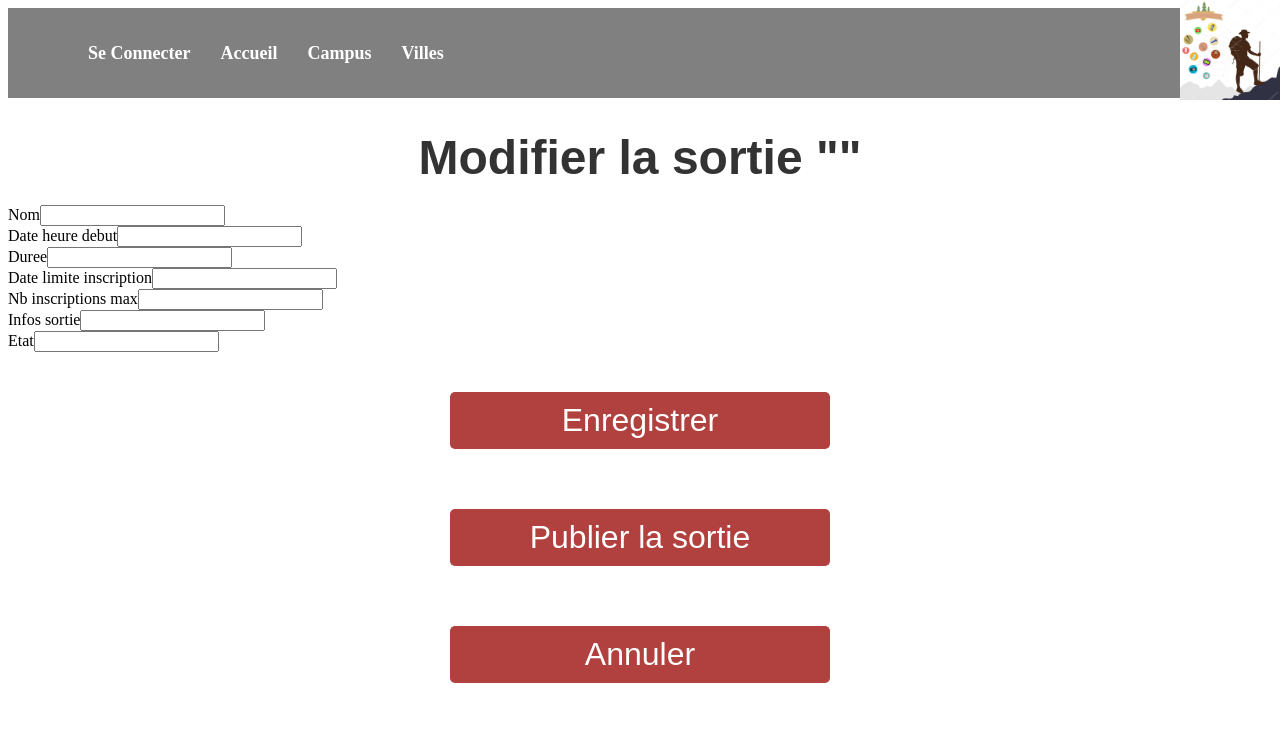
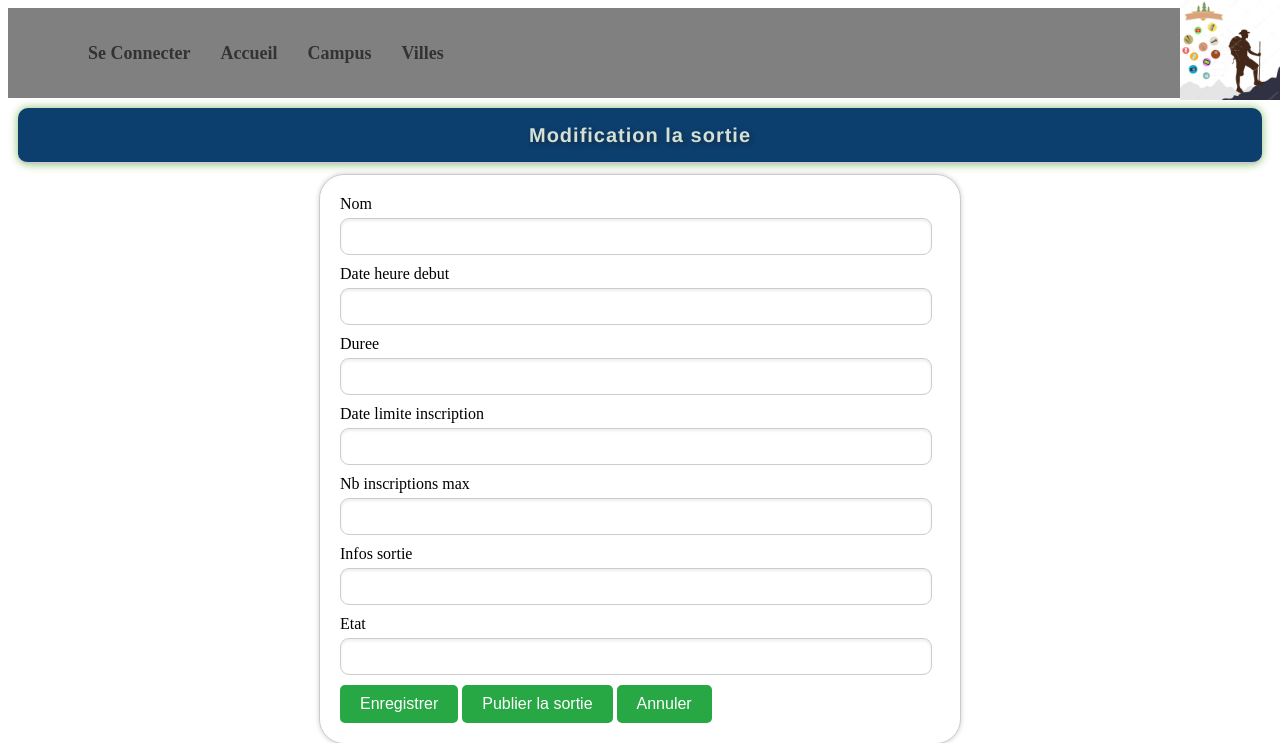
Before and after one commit to Jbb29950/SortieENI, a Symfony app: template templates/sortie/modifierSortie.html.twig in a window 1280 px wide. Shown: the top 743 px of the page. Run offline with Twig, Linux system fonts and the light colour scheme; the template is opened without the code that fills it, so the values that code supplies are empty; form fields are guessed from the names that the template uses; some libraries are stand-ins or nearby versions.

Commit message:
2003-2004-2006-2007- +css màj templates des sorties ok

```diff
--- a/public/css/main.css
+++ b/public/css/main.css
@@ -18,7 +18,7 @@ li {
 
 a {
     display: block;
-    color: #fff;
+    color: #333333;
     text-decoration: #AAAAAA;
     padding: 5px 10px;
     font-size: 18px;
--- a/templates/sortie/creerSortie.html.twig
+++ b/templates/sortie/creerSortie.html.twig
@@ -1,5 +1,5 @@
 {% extends 'base.html.twig' %}
-{% block stylesheets %} <link rel="stylesheet" href="{{ asset('css/form.css') }}">{% endblock %}
+{% block stylesheets %} <link rel="stylesheet" href="{{ asset('css/modificationProfile.css') }}">{% endblock %}
 {% block title %}
 
 
@@ -11,9 +11,7 @@
 
 {% block body %}
 
-    <div class="titre_creation">
-        <h1>Créer une sortie</h1>
-    </div>
+    <h1 class="titre_profil">Créer une sortie </h1>
 
     <div class="formulaire_creation">
     {{ form_start(creerSortieForm) }}
--- a/templates/sortie/desisterSortie.html.twig
+++ b/templates/sortie/desisterSortie.html.twig
@@ -1,9 +1,11 @@
 {% extends 'base.html.twig' %}
+{% block stylesheets %} <link rel="stylesheet" href="{{ asset('css/modificationProfile.css') }}">{% endblock %}
+
 
 {% block title %}Désister de la sortie "{{ sortie.titre }}"{% endblock %}
 
 {% block body %}
-    <h1>Désister de la sortie "{{ sortie.titre }}"</h1>
+    <h1 class="titre_profil">Désistement de la sortie {{ sortie.titre }}</h1>
 
     <p>Voulez-vous vraiment vous désister de la sortie "{{ sortie.titre }}" ?</p>
 
--- a/templates/sortie/modifierSortie.html.twig
+++ b/templates/sortie/modifierSortie.html.twig
@@ -1,10 +1,10 @@
 {% extends 'base.html.twig' %}
-{% block stylesheets %} <link rel="stylesheet" href="{{ asset('css/form.css') }}">{% endblock %}
+{% block stylesheets %} <link rel="stylesheet" href="{{ asset('css/modificationProfile.css') }}">{% endblock %}
 {% block title %}Modifier la sortie {{ sortie.nom }}{% endblock %}
 
 {% block body %}
 
-    <h1>Modifier la sortie "{{ sortie.nom }}"</h1>
+    <h1 class="titre_profil">Modification la sortie {{ sortie.nom }}</h1>
 
     {{ form_start(modifierSortieForm) }}
     {{ form_row(modifierSortieForm.nom) }}
```
Also changed, not shown: src/Controller/InscriptionController.php (+0 -7 lines), src/Repository/SortieRepository.php (+3 -4 lines), templates/sortie/afficherSortie.html.twig (+4 -5 lines).
